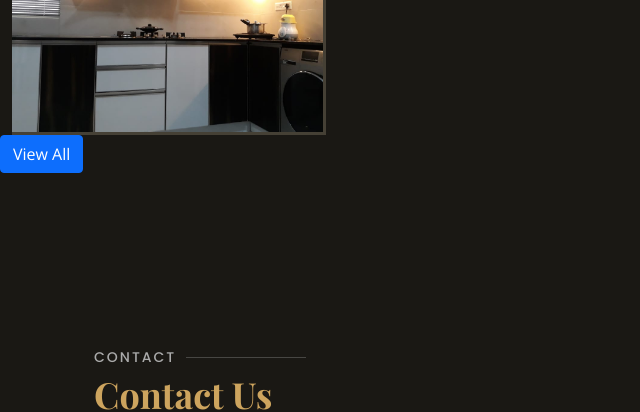
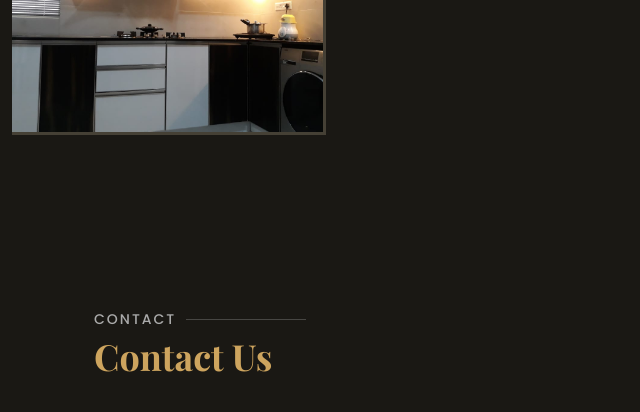
Before and after one commit to sahadpk/designfab, a plain HTML site: page index.html in a window 1280 px wide. Shown: the part 3328-3740 px from the top of the page, without its empty margins (0-640 px from the left). Drawn offline with nearby package versions, Linux system fonts and the light colour scheme; a web font is replaced by a local one.

Commit message:
Client updated successfully

```diff
--- a/index.html
+++ b/index.html
@@ -364,7 +364,7 @@
 
         </div>
 
-        <button type="button" class="btn btn-primary" style="text-align: center;">View All </button>
+        <!-- <button type="button" class="btn btn-primary" style="text-align: center;">View All </button> -->
       </section><!-- End Gallery Section -->
 
       <!-- ======= Chefs Section ======= -->
```
